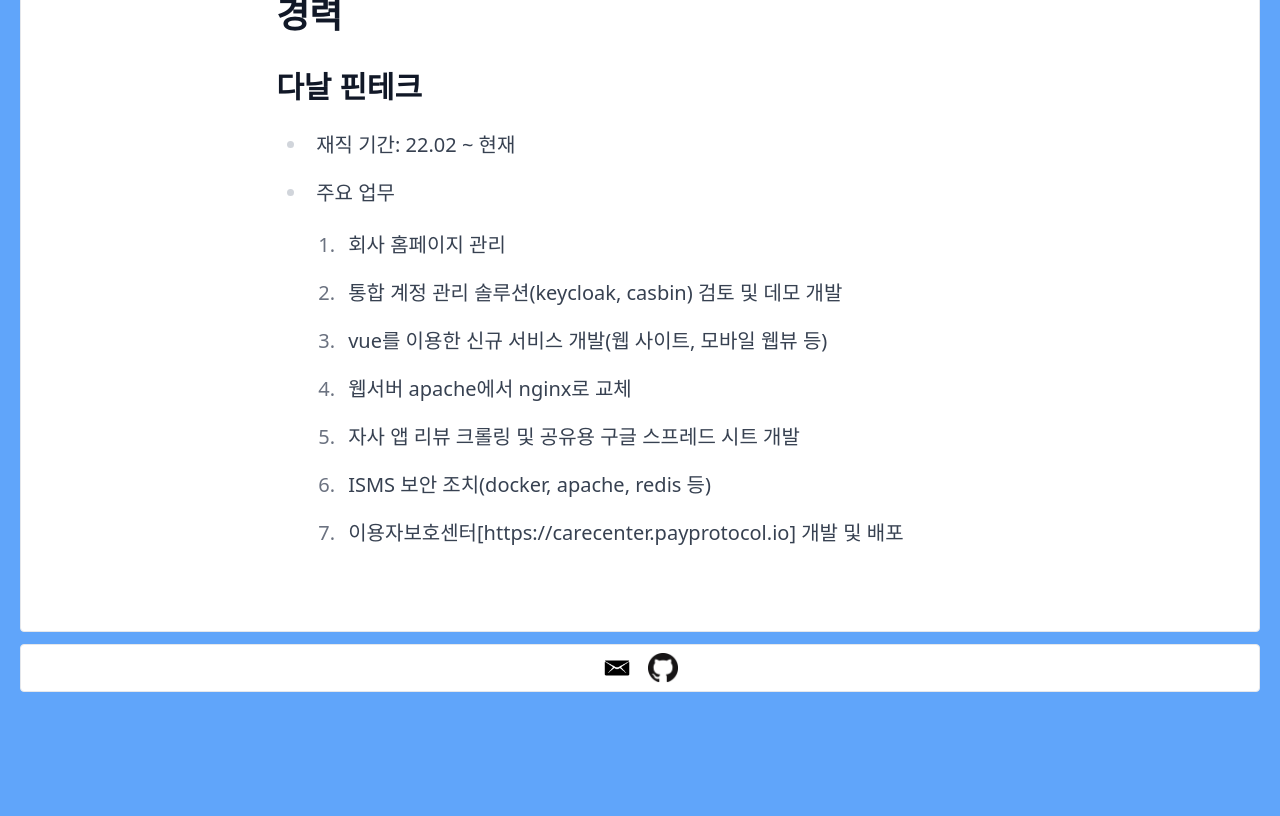
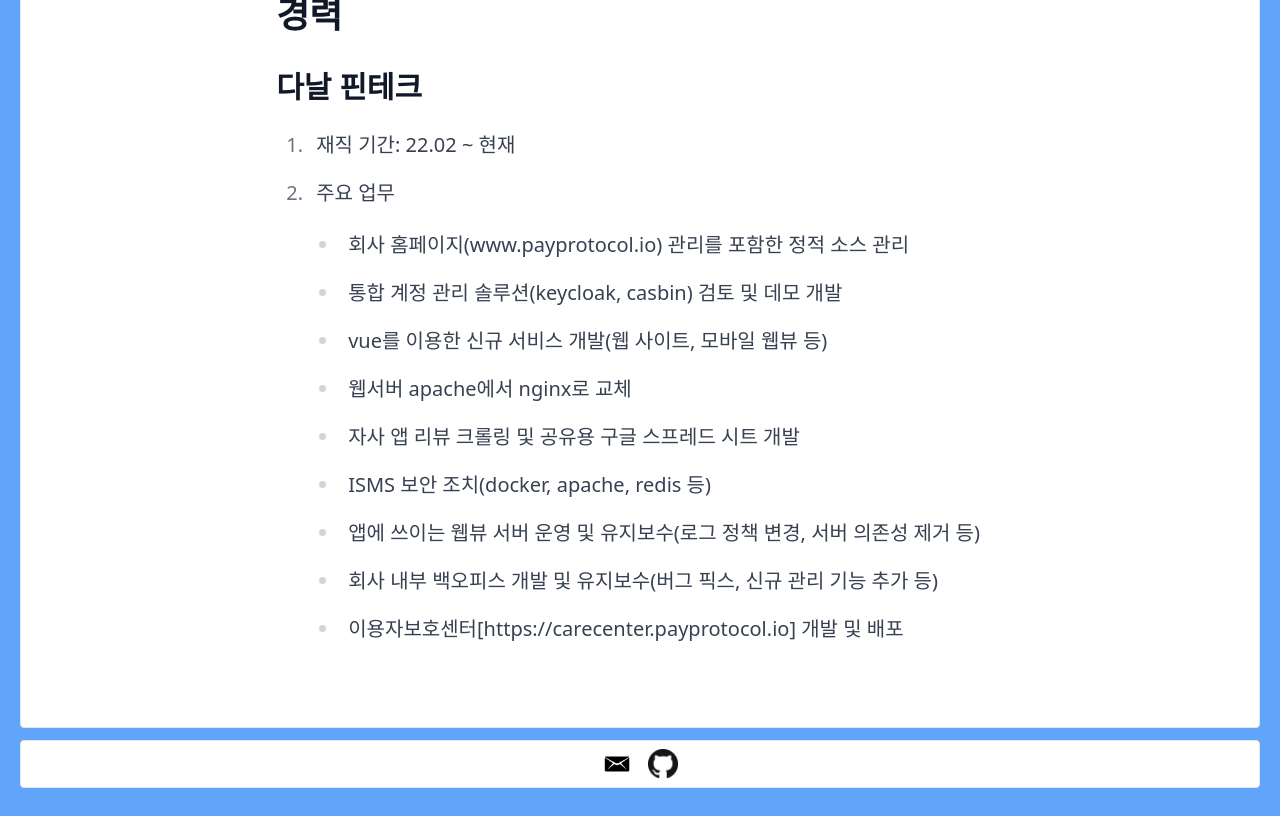
Before and after one commit to OTKRyu/OTKRyu.github.io, a Next.js app: page /about in a window 1280 px wide. Shown: the part 720-1536 px from the top of the page. Before the commit the page ends 1440 px from the top, so only its background shows below. Built offline with nearby package versions, Linux system fonts and the light colour scheme.

Commit message:
feat: add addtional career detail

```diff
--- a/pages/about.js
+++ b/pages/about.js
@@ -25,21 +25,31 @@
           </p>
           <h2>경력</h2>
           <h3>다날 핀테크</h3>
-          <ul>
+          <ol>
             <li>재직 기간: 22.02 ~ 현재</li>
             <li>주요 업무</li>
-            <ol>
-              <li>회사 홈페이지 관리</li>
+            <ul>
+              <li>
+                회사 홈페이지(www.payprotocol.io) 관리를 포함한 정적 소스 관리
+              </li>
               <li>통합 계정 관리 솔루션(keycloak, casbin) 검토 및 데모 개발</li>
               <li>vue를 이용한 신규 서비스 개발(웹 사이트, 모바일 웹뷰 등)</li>
               <li>웹서버 apache에서 nginx로 교체</li>
               <li>자사 앱 리뷰 크롤링 및 공유용 구글 스프레드 시트 개발</li>
               <li>ISMS 보안 조치(docker, apache, redis 등)</li>
               <li>
+                앱에 쓰이는 웹뷰 서버 운영 및 유지보수(로그 정책 변경, 서버
+                의존성 제거 등)
+              </li>
+              <li>
+                회사 내부 백오피스 개발 및 유지보수(버그 픽스, 신규 관리 기능
+                추가 등)
+              </li>
+              <li>
                 이용자보호센터[https://carecenter.payprotocol.io] 개발 및 배포
               </li>
-            </ol>
-          </ul>
+            </ul>
+          </ol>
         </div>
       </section>
     </Layout>
```
